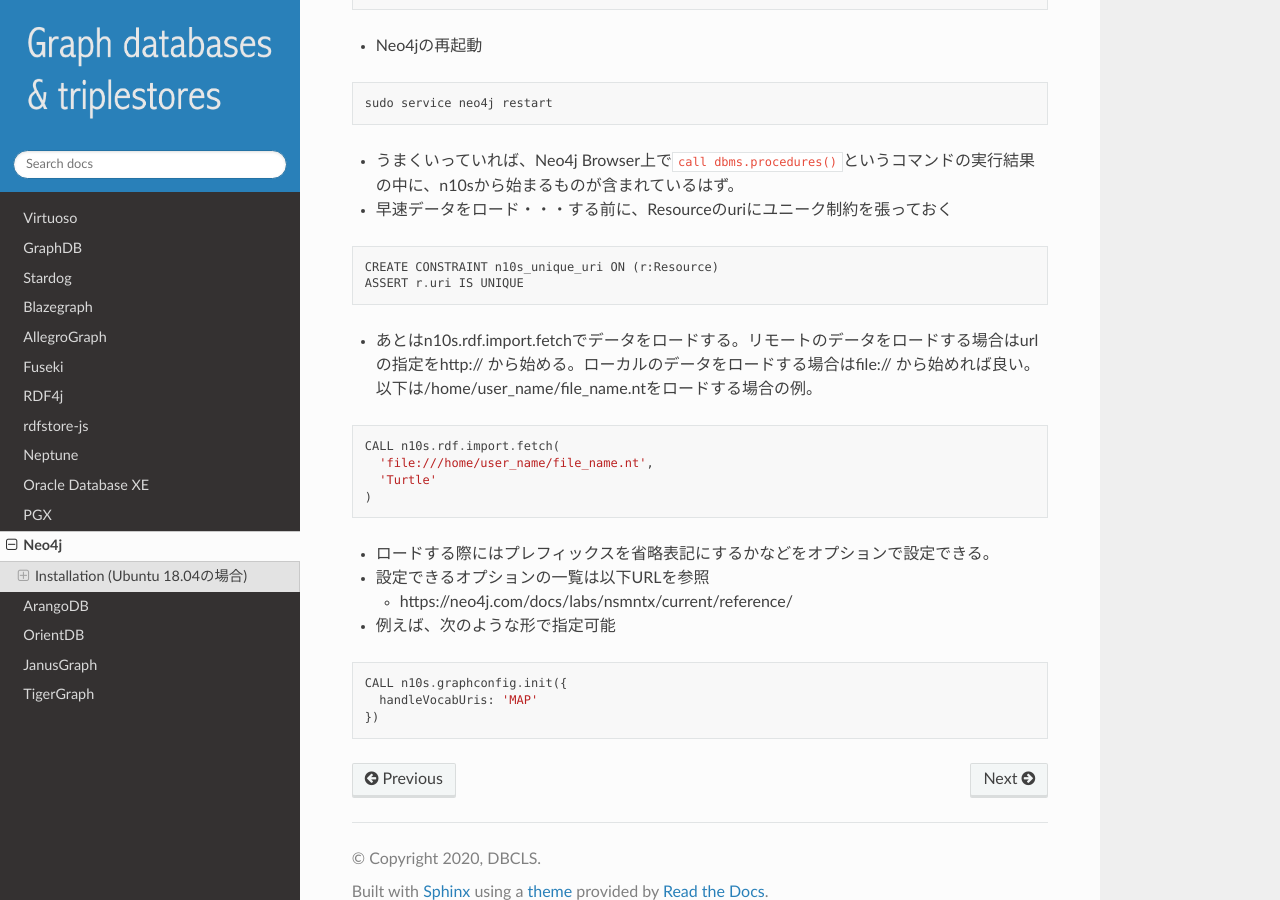
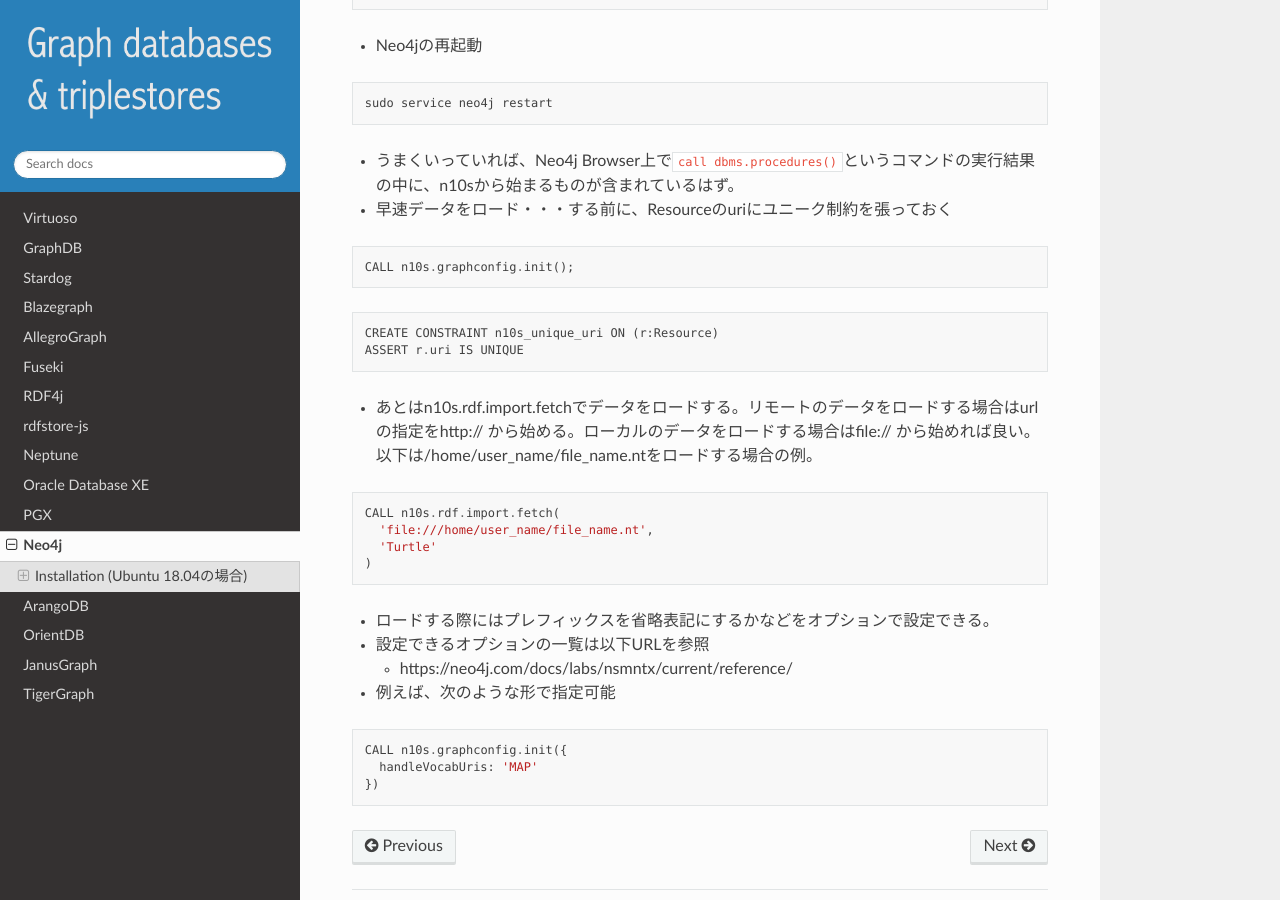
Before and after one commit to dbcls/graphdbs, a Sphinx documentation site: the page built from docs/md/neo4j.md, in a window 1280 px wide and 900 px high, scrolled down 2081 px. Built offline with Sphinx 7.4.7 and the Read the Docs theme 2.0.0, drawn with Linux system fonts in a browser that asks for light colours.

Commit message:
update docs/md/neo4j.md

````diff
--- a/docs/md/neo4j.md
+++ b/docs/md/neo4j.md
@@ -79,6 +79,9 @@
  * 早速データをロード・・・する前に、Resourceのuriにユニーク制約を張っておく
 
 ```
+CALL n10s.graphconfig.init();
+```
+```
 CREATE CONSTRAINT n10s_unique_uri ON (r:Resource)
 ASSERT r.uri IS UNIQUE
 ```
````
